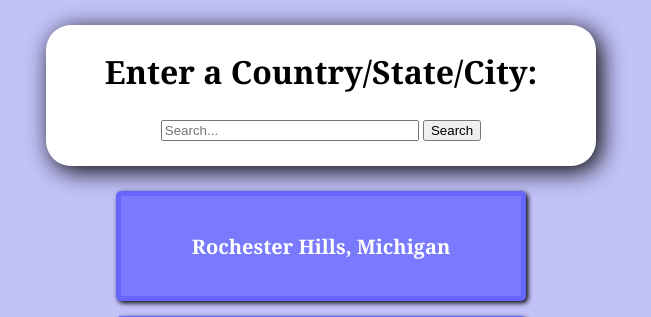
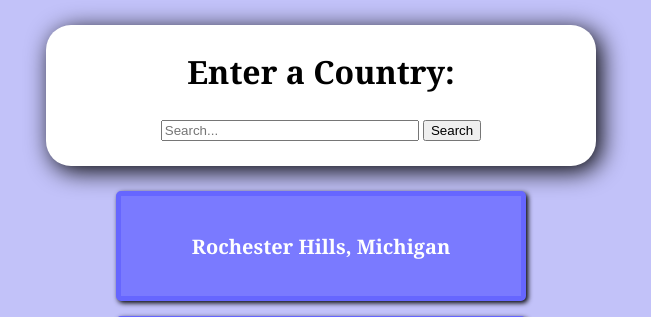
Before and after one commit to PhilS453/Climatrax, a Flask app: template templates/index.html in a window 1280 px wide. Shown: the part 252-569 px from the top of the page, without its empty margins (319-970 px from the left). Run offline with Flask 3, Linux system fonts and the light colour scheme; the template is opened without the code that fills it, so the values that code supplies are empty.

Commit message:
another small user input fix

```diff
--- a/static/api.js
+++ b/static/api.js
@@ -29,7 +29,7 @@
 function fetchResults(query)
 {
     //accept different capitalization of strings
-    query = query.charAt(0).toUpperCase() + query.slice(1).toLowerCase();
+    query = query.toLowerCase().split(" ").map(word => word.charAt(0).toUpperCase() + word.slice(1)).join(" ");
 
     console.log("Fetching results of query")
     fetch(`/get_location?query=${encodeURIComponent(query)}`, {
--- a/templates/index.html
+++ b/templates/index.html
@@ -20,7 +20,7 @@
     </nav>
 
     <div id="searchContainer">
-        <div id="searchTitle">Enter a Country/State/City:</div>
+        <div id="searchTitle">Enter a Country:</div>
 
         <form id="searchForm">
             <input type="text" id="searchInput" placeholder="Search..." autocomplete="off">
```
